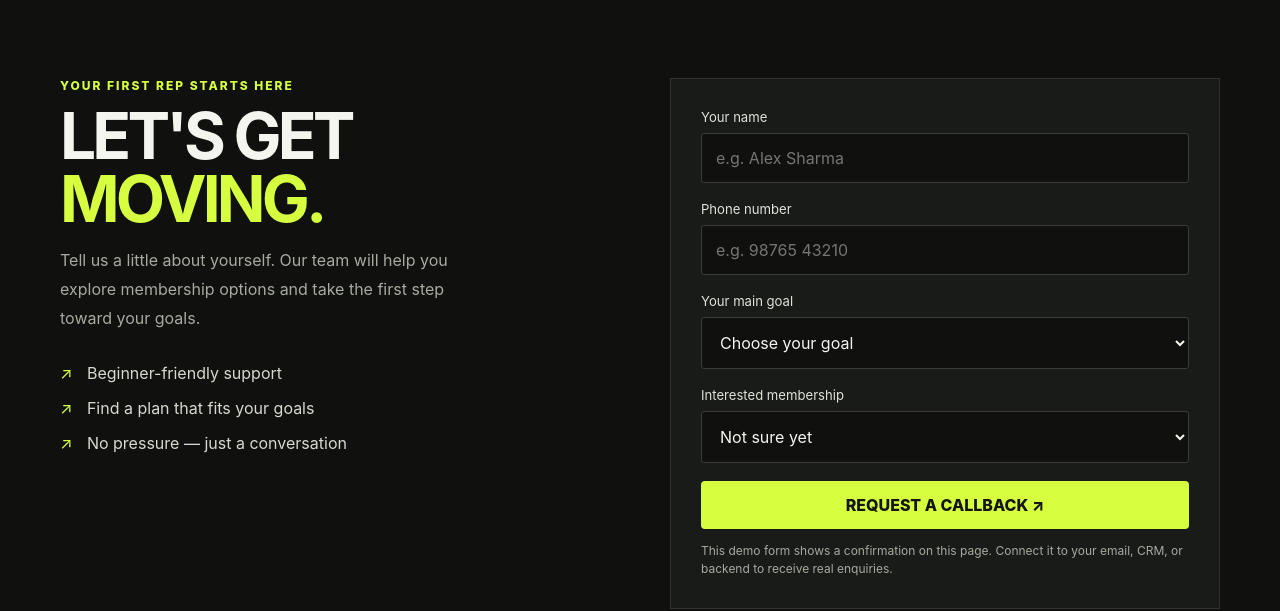
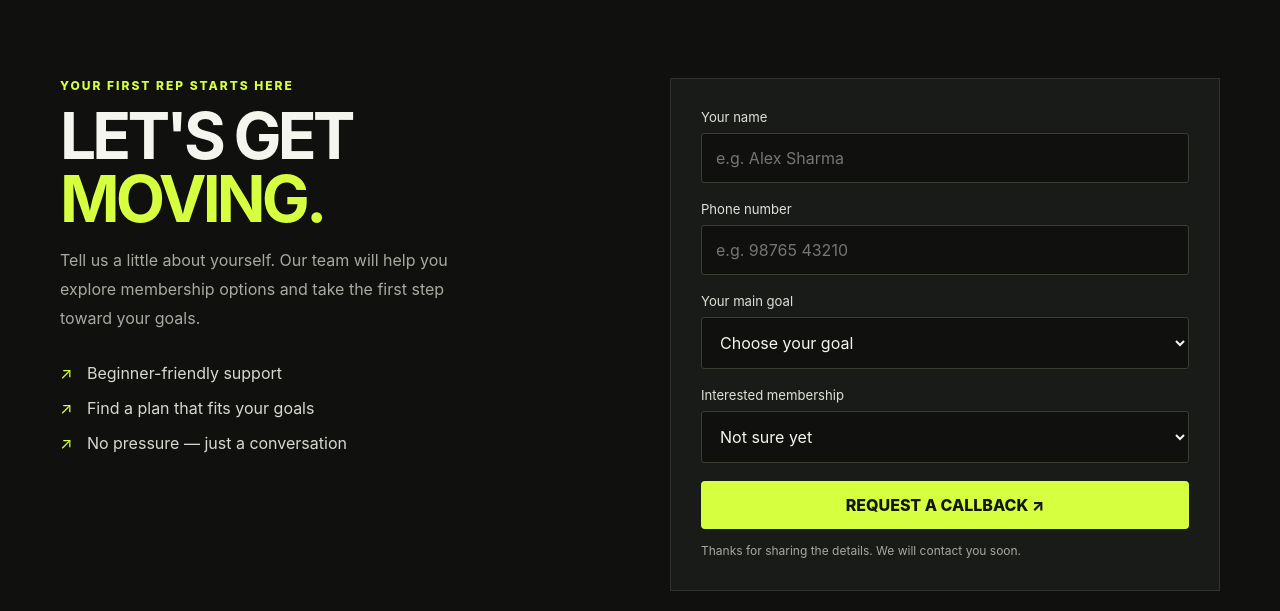
Before and after one commit to omkarpatil99821-prog/Gym-Website., a plain HTML site: page index.html in a window 1280 px wide. Shown: the part 3654-4265 px from the top of the page. Drawn offline with Linux system fonts and the light colour scheme.

Commit message:
Update index.html

```diff
--- a/index.html
+++ b/index.html
@@ -164,6 +164,6 @@ h2 em{font-style:normal;color:var(--lime)}
 <label for="phone">Phone number</label><input id="phone" name="phone" type="tel" placeholder="e.g. 98765 43210" pattern="[0-9+() -]{8,18}" required>
 <label for="goal">Your main goal</label><select id="goal" name="goal" required><option value="" disabled selected>Choose your goal</option><option>Build strength</option><option>Fat loss & fitness</option><option>Improve stamina</option><option>Personal training</option><option>Get started as a beginner</option></select>
 <label for="plan">Interested membership</label><select id="plan" name="plan"><option>Not sure yet</option><option>Starter</option><option>Unlimited</option><option>PT Plus</option></select>
-<button class="btn" type="submit">REQUEST A CALLBACK ↗</button><p class="form-note">This demo form shows a confirmation on this page. Connect it to your email, CRM, or backend to receive real enquiries.</p><div class="success" id="success" role="status"></div></form>
+<button class="btn" type="submit">REQUEST A CALLBACK ↗</button><p class="form-note">Thanks for sharing the details. We will contact you soon.</p><div class="success" id="success" role="status"></div></form>
 </div></section>
 </main
```
